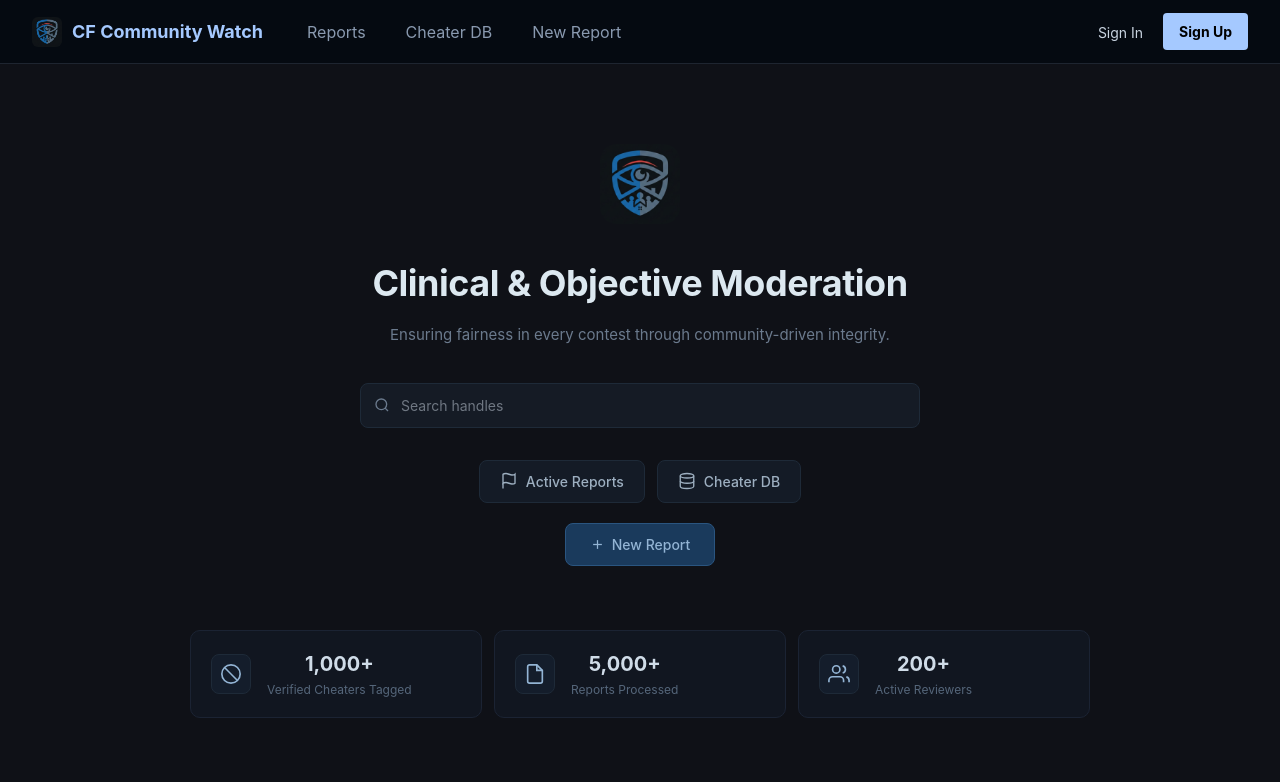
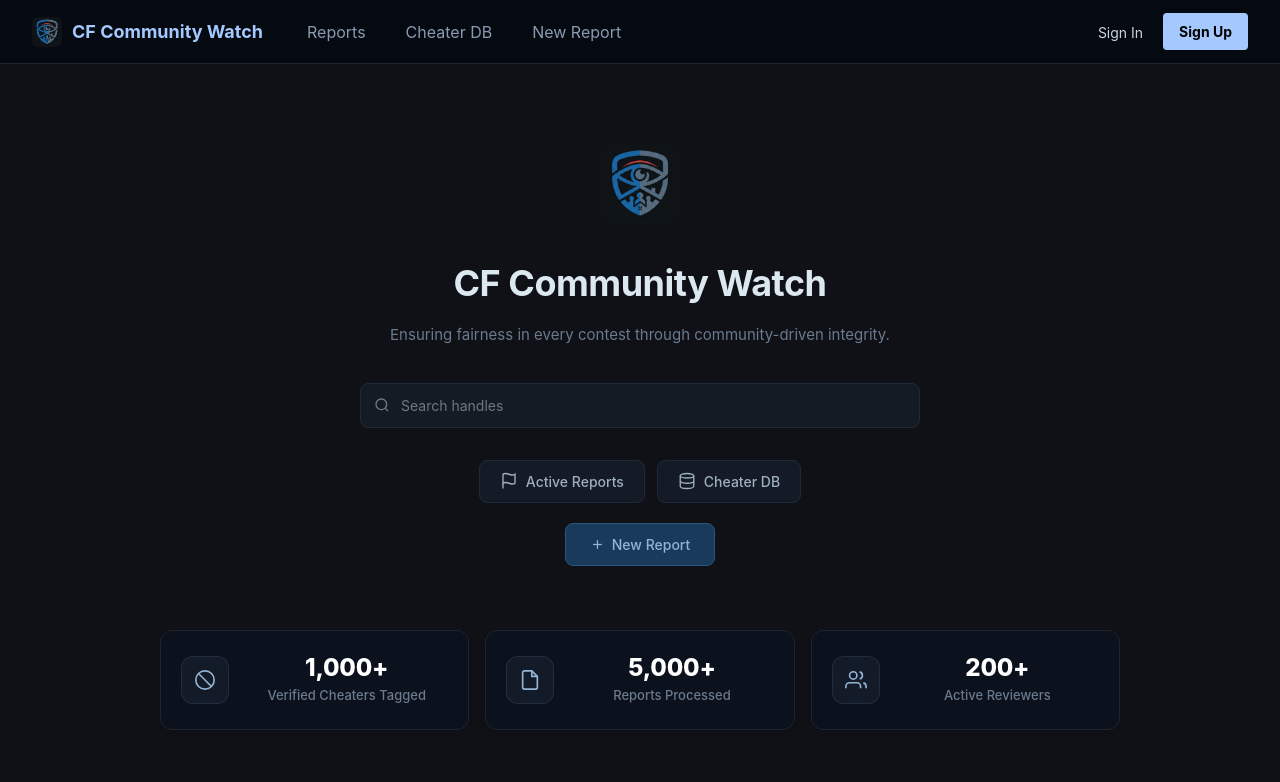
Before and after one commit to assaampuhel/community-watch, a React (Vite) app in the folder client/: page / in a window 1280 px wide. Shown: the top 782 px of the page. Built offline with nearby package versions, Linux system fonts and the light colour scheme; no server answers.

Commit message:
add animated StatCard component to HomePage for dynamic data rendering

```diff
--- a/client/src/components/HomePage.tsx
+++ b/client/src/components/HomePage.tsx
@@ -1,4 +1,4 @@
-import { useState } from "react";
+import { useState, useEffect } from "react";
 import { NavLink, useNavigate } from "react-router-dom";
 import Footer from "./Footer";
 
@@ -58,6 +58,71 @@ const SearchIcon = () => (
     <line x1="21" y1="21" x2="16.65" y2="16.65" />
   </svg>
 );
+
+function StatCard({ icon, target, suffix, label }: { icon: any, target: number, suffix: string, label: string }) {
+  const [count, setCount] = useState(0);
+
+  useEffect(() => {
+    let start = 0;
+    const duration = 1500; // 1.5 seconds
+    const startTime = performance.now();
+
+    const updateCount = (currentTime: number) => {
+      const elapsed = currentTime - startTime;
+      const progress = Math.min(elapsed / duration, 1);
+
+      const easeOutProgress = 1 - (1 - progress) * (1 - progress);
+      const currentCount = Math.floor(easeOutProgress * target);
+      setCount(currentCount);
+
+      if (progress < 1) {
+        requestAnimationFrame(updateCount);
+      }
+    };
+
+    requestAnimationFrame(updateCount);
+  }, [target]);
+
+  return (
+    <div style={{
+      display: "flex",
+      alignItems: "center",
+      gap: "16px",
+      padding: "24px 20px",
+      background: "#0b121d",
+      border: "1px solid #1e2530",
+      borderRadius: "12px",
+      boxShadow: "0 4px 6px -1px rgba(0, 0, 0, 0.1)",
+      minHeight: "100px",
+      boxSizing: "border-box",
+      height: "100%"
+    }}>
+      <div style={{
+        width: "48px", height: "48px",
+        background: "rgba(165, 201, 255, 0.05)",
+        borderRadius: "12px",
+        display: "flex", alignItems: "center", justifyContent: "center",
+        flexShrink: 0,
+        border: "1px solid rgba(165, 201, 255, 0.1)",
+        color: "#a5c9ff"
+      }}>
+        {icon}
+      </div>
+      <div style={{
+        display: "flex",
+        flexDirection: "column",
+        justifyContent: "center",
+        flex: 1,
+        minWidth: 0
+      }}>
+        <div style={{ fontSize: "24px", fontWeight: 800, color: "#fff", lineHeight: "1.1", letterSpacing: "-0.01em" }}>
+          {count.toLocaleString()}{suffix}
+        </div>
+        <div style={{ fontSize: "13px", color: "#6b7a8d", marginTop: "6px", fontWeight: 500, lineHeight: "1.3" }}>{label}</div>
+      </div>
+    </div>
+  );
+}
 
 const UserIcon = () => (
   <svg width="22" height="22" viewBox="0 0 24 24" fill="none" stroke="#93b4d4" strokeWidth="1.8">
@@ -134,7 +199,7 @@ function HomePage() {
             color: "#dce8f0",
             margin: "0 0 14px",
             letterSpacing: "-0.5px",
-          }}>Clinical & Objective Moderation</h1>
+          }}>CF Community Watch</h1>
 
           <p style={{
             fontSize: "15px",
@@ -232,40 +297,20 @@ function HomePage() {
           {/* Stats */}
           <div className="cf-stats-grid" style={{
             display: "grid",
-            gridTemplateColumns: "repeat(3, 1fr)",
-            gap: "12px",
+            gridTemplateColumns: "repeat(auto-fit, minmax(280px, 1fr))",
+            gap: "16px",
             width: "100%",
-            maxWidth: "900px",
+            maxWidth: "1000px",
+            margin: "0 auto",
+            padding: "0 20px",
+            boxSizing: "border-box"
           }}>
             {[
-              { icon: <BanIcon />, value: "1,000+", label: "Verified Cheaters Tagged" },
-              { icon: <FileIcon />, value: "5,000+", label: "Reports Processed" },
-              { icon: <UserIcon />, value: "200+", label: "Active Reviewers" },
-            ].map(({ icon, value, label }) => (
-              <div key={label} style={{
-                display: "flex",
-                alignItems: "center",
-                gap: "16px",
-                padding: "18px 20px",
-                background: "#111620",
-                border: "1px solid #1b2333",
-                borderRadius: "10px",
-              }}>
-                <div style={{
-                  width: "40px", height: "40px",
-                  background: "#141d2b",
-                  borderRadius: "8px",
-                  display: "flex", alignItems: "center", justifyContent: "center",
-                  flexShrink: 0,
-                  border: "1px solid #1e2a38",
-                }}>
-                  {icon}
-                </div>
-                <div>
-                  <div style={{ fontSize: "20px", fontWeight: 700, color: "#d0dce8" }}>{value}</div>
-                  <div style={{ fontSize: "12px", color: "#55667a", marginTop: "2px" }}>{label}</div>
-                </div>
-              </div>
+              { icon: <BanIcon />, target: 1000, suffix: "+", label: "Verified Cheaters Tagged" },
+              { icon: <FileIcon />, target: 5000, suffix: "+", label: "Reports Processed" },
+              { icon: <UserIcon />, target: 200, suffix: "+", label: "Active Reviewers" },
+            ].map(({ icon, target, suffix, label }) => (
+              <StatCard key={label} icon={icon} target={target} suffix={suffix} label={label} />
             ))}
           </div>
         </section>
```
